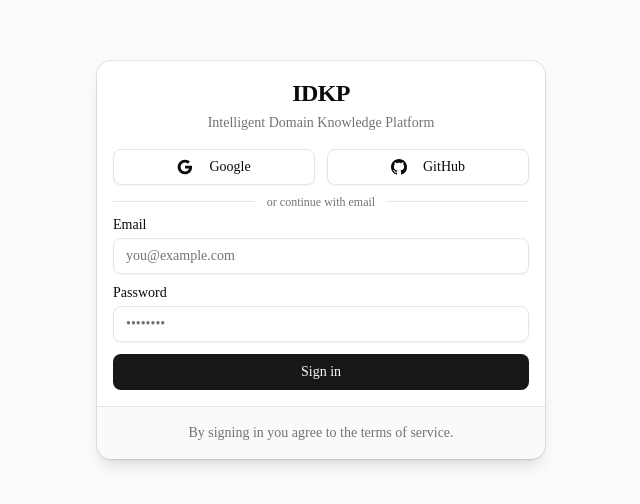
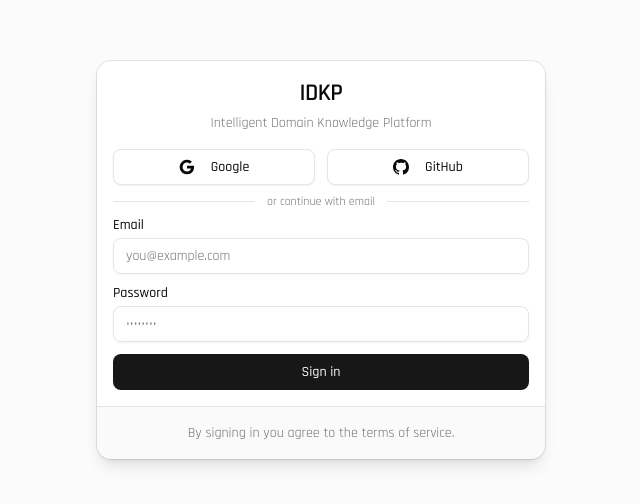
Before and after one commit to Agamya-Samuel/intelligent-domain-knowledge-platform, a Next.js app in the folder frontend/: page /login in a window 1280 px wide. Shown: the part 140-644 px from the top of the page, without its empty margins (319-959 px from the left). Built offline with nearby package versions, Linux system fonts and the light colour scheme.

Commit message:
chore(frontend): switch font to Rajdhani and update proxy types
Switches from Geist to Rajdhani font. Updates CSS variable fallbacks.
Fixes proxy TypeScript type assertion.

```diff
--- a/frontend/src/app/globals.css
+++ b/frontend/src/app/globals.css
@@ -7,8 +7,8 @@
 @theme inline {
   --color-background: var(--background);
   --color-foreground: var(--foreground);
-  --font-sans: var(--font-sans);
-  --font-mono: var(--font-geist-mono);
+  --font-sans: var(--font-sans), sans-serif;
+  --font-mono: var(--font-geist-mono), monospace;
   --font-heading: var(--font-sans);
   --color-sidebar-ring: var(--sidebar-ring);
   --color-sidebar-border: var(--sidebar-border);
--- a/frontend/src/app/layout.tsx
+++ b/frontend/src/app/layout.tsx
@@ -1,16 +1,18 @@
 import type { Metadata } from "next";
-import { Geist, Geist_Mono } from "next/font/google";
+import { Rajdhani } from "next/font/google";
 import { Providers } from "./providers";
 import "./globals.css";
 
-const geistSans = Geist({
-  variable: "--font-geist-sans",
+const rajdhani = Rajdhani({
+  variable: "--font-sans",
   subsets: ["latin"],
+  weight: ["300", "400", "500", "600", "700"],
 });
 
-const geistMono = Geist_Mono({
+const rajdhaniMono = Rajdhani({
   variable: "--font-geist-mono",
   subsets: ["latin"],
+  weight: ["300", "400", "500", "600", "700"],
 });
 
 export const metadata: Metadata = {
@@ -27,7 +29,7 @@ export default function RootLayout({
   return (
     <html
       lang="en"
-      className={`${geistSans.variable} ${geistMono.variable} h-full antialiased`}
+      className={`${rajdhani.variable} ${rajdhaniMono.variable} h-full antialiased`}
       suppressHydrationWarning
     >
       <body className="min-h-full flex flex-col bg-background text-foreground font-sans">
--- a/frontend/src/proxy.ts
+++ b/frontend/src/proxy.ts
@@ -8,8 +8,8 @@ import type { NextRequest } from "next/server";
  * Auth.js v5's `auth()` wrapper handles session validation
  * and token refresh automatically.
  */
-export const proxy = auth((req: NextRequest) => {
-  const isAuthenticated = !!req.auth;
+export const proxy = auth((req) => {
+  const isAuthenticated = !!(req as NextRequest & { auth?: unknown }).auth;
   const isLoginPage = req.nextUrl.pathname === "/login";
   const isAuthApi = req.nextUrl.pathname.startsWith("/api/auth");
 
```
